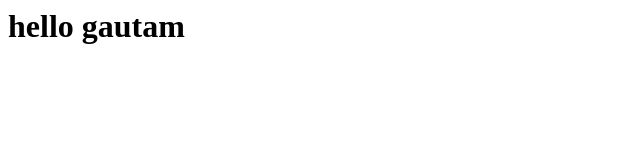
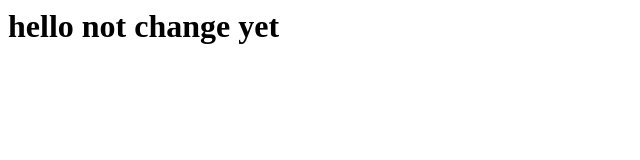
Before and after one commit to GoutamArya15/gitcoolabratain, a plain HTML site: page index.html in a window 1280 px wide. Shown: the whole page, without its empty margins (0-640 px from the left). Drawn offline with Linux system fonts and the light colour scheme.

Commit message:
web developer

```diff
--- a/index.html
+++ b/index.html
@@ -1 +1 @@
-<h1>hello gautam </h1>
+<h1>hello not change yet</h1>
```
Also changed, not shown: index2.html (deleted, +0 -1 lines), kalan.html (deleted, +0 -1 lines).
